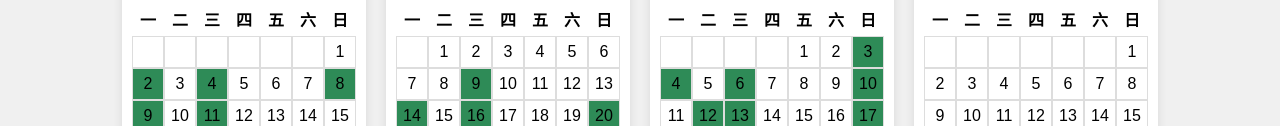
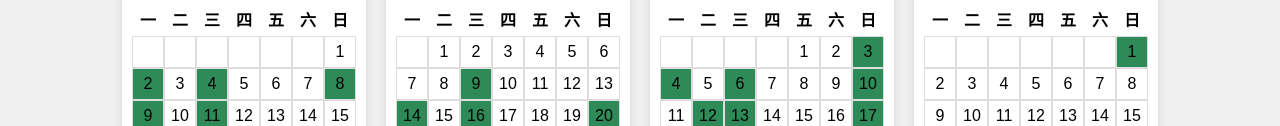
Before and after one commit to Saviour113/saviour113-study-journal, a plain HTML site: page index.html in a window 1280 px wide. Shown: the part 1066-1192 px from the top of the page. Drawn offline with Linux system fonts and the light colour scheme.

Commit message:
Add 20241201

```diff
--- a/index.html
+++ b/index.html
@@ -110,7 +110,7 @@
         // 新的 Web2 仓库
         const highlightDates4 = [20240822,20240823,20240902,20240904,20240908,20240918,20240919,20240923,20240925];
         // 新的 home 仓库
-        const highlightHome = [20240909,20240911,20240921,20240930,20241009,20241014,20241016,20241020,20241021,20241023,20241027,20241028,20241103,20241104,20241106,20241110,20241112,20241113,20241117,20241119,20241120,20241124,20241126,20241127];
+        const highlightHome = [20240909,20240911,20240921,20240930,20241009,20241014,20241016,20241020,20241021,20241023,20241027,20241028,20241103,20241104,20241106,20241110,20241112,20241113,20241117,20241119,20241120,20241124,20241126,20241127,20241201];
         let urlSuffix = '';
         const specialDate = '20240420';
 
```
